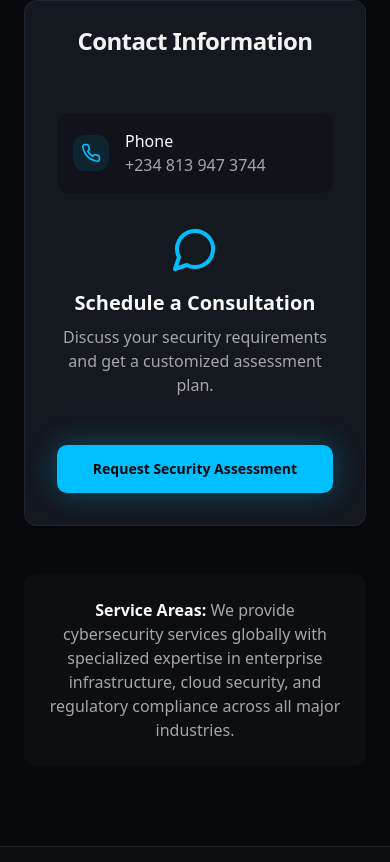
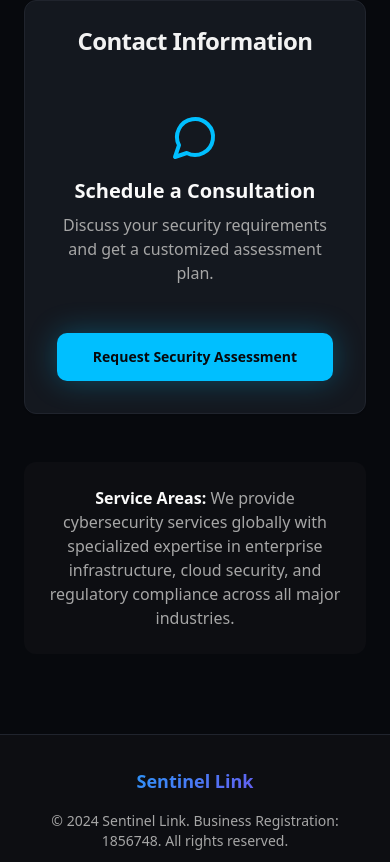
Before and after one commit to SentinelLinkHQ/SentinelLinkHQ, a React (Vite) app: page / in a window 390 px wide. Shown: the part 4842-5704 px from the top of the page. Built offline with nearby package versions, Linux system fonts and the light colour scheme.

Commit message:
Refactor Contact and Footer
Remove phone number from contact section and update footer to remove "Professional Cybersecurity Services".

```diff
--- a/src/components/Contact.tsx
+++ b/src/components/Contact.tsx
@@ -1,6 +1,6 @@
 import { Button } from "@/components/ui/button";
 import { Card, CardContent, CardHeader, CardTitle } from "@/components/ui/card";
-import { Phone, MessageCircle } from "lucide-react";
+import { MessageCircle } from "lucide-react";
 
 const Contact = () => {
   return (
@@ -21,22 +21,7 @@ const Contact = () => {
               <CardTitle className="text-2xl text-card-foreground">Contact Information</CardTitle>
             </CardHeader>
             <CardContent className="p-8">
-              <div className="grid md:grid-cols-2 gap-8">
-                {/* Contact Methods */}
-                <div className="space-y-6">
-                  <div className="flex items-center gap-4 p-4 bg-card rounded-lg">
-                    <div className="p-2 bg-primary/10 rounded-lg">
-                      <Phone className="w-5 h-5 text-primary" />
-                    </div>
-                    <div>
-                      <p className="font-medium text-foreground">Phone</p>
-                      <p className="text-muted-foreground">+234 813 947 3744</p>
-                    </div>
-                  </div>
-                </div>
-
-                {/* Call to Action */}
-                <div className="flex flex-col justify-center space-y-6">
+              <div className="flex flex-col justify-center space-y-6 max-w-md mx-auto">
                 <div className="text-center">
                   <MessageCircle className="w-12 h-12 text-primary mx-auto mb-4" />
                   <h3 className="text-xl font-semibold text-foreground mb-2">Schedule a Consultation</h3>
@@ -55,7 +40,6 @@ const Contact = () => {
                   </Button>
                 </div>
               </div>
-              </div>
             </CardContent>
           </Card>
         </div>
--- a/src/pages/Index.tsx
+++ b/src/pages/Index.tsx
@@ -30,7 +30,7 @@ const Index = () => {
             </h3>
           </div>
           <p className="text-muted-foreground text-sm">
-            © 2024 Sentinel Link. Business Registration: 1856748. Professional Cybersecurity Services. All rights reserved.
+            © 2024 Sentinel Link. Business Registration: 1856748. All rights reserved.
           </p>
           <div className="mt-4 flex justify-center space-x-6 text-sm text-muted-foreground">
             <span>Privacy Policy</span>
```
Lines whose indentation alone changed are shown as unchanged.
